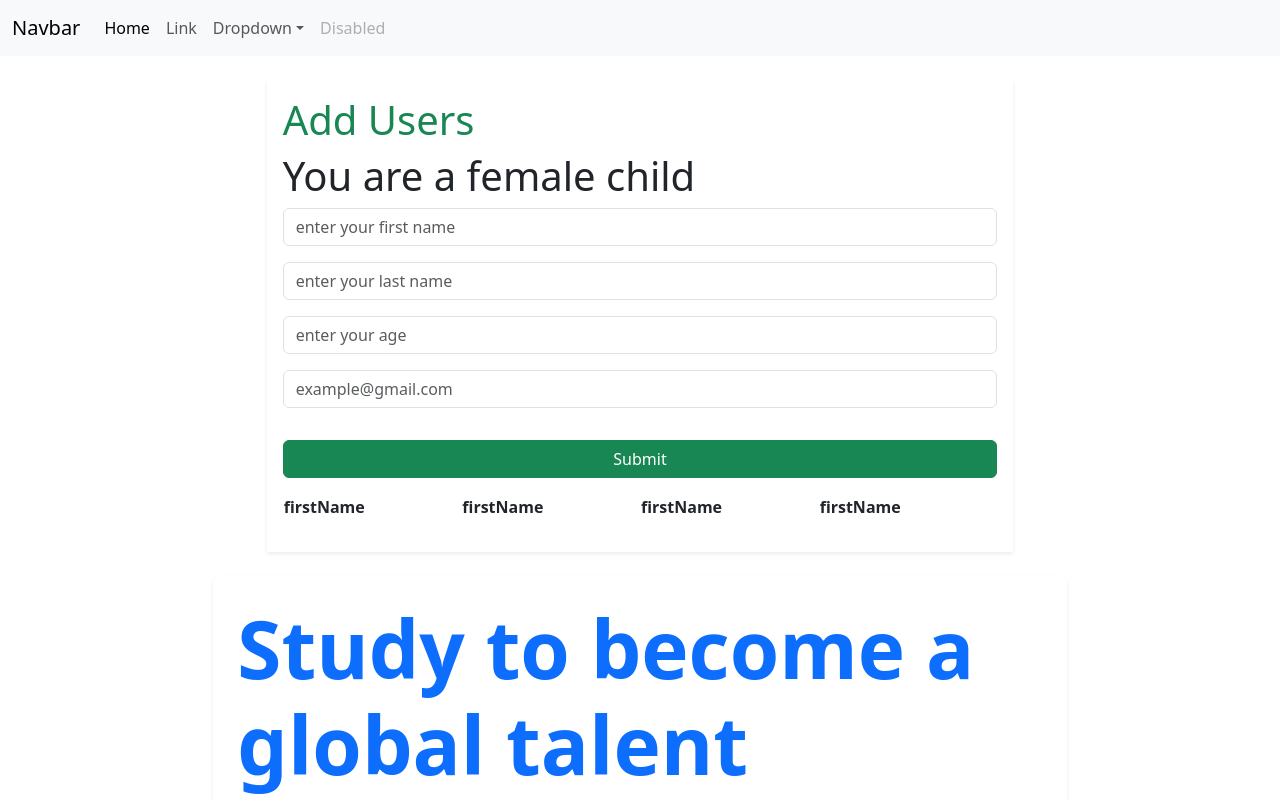
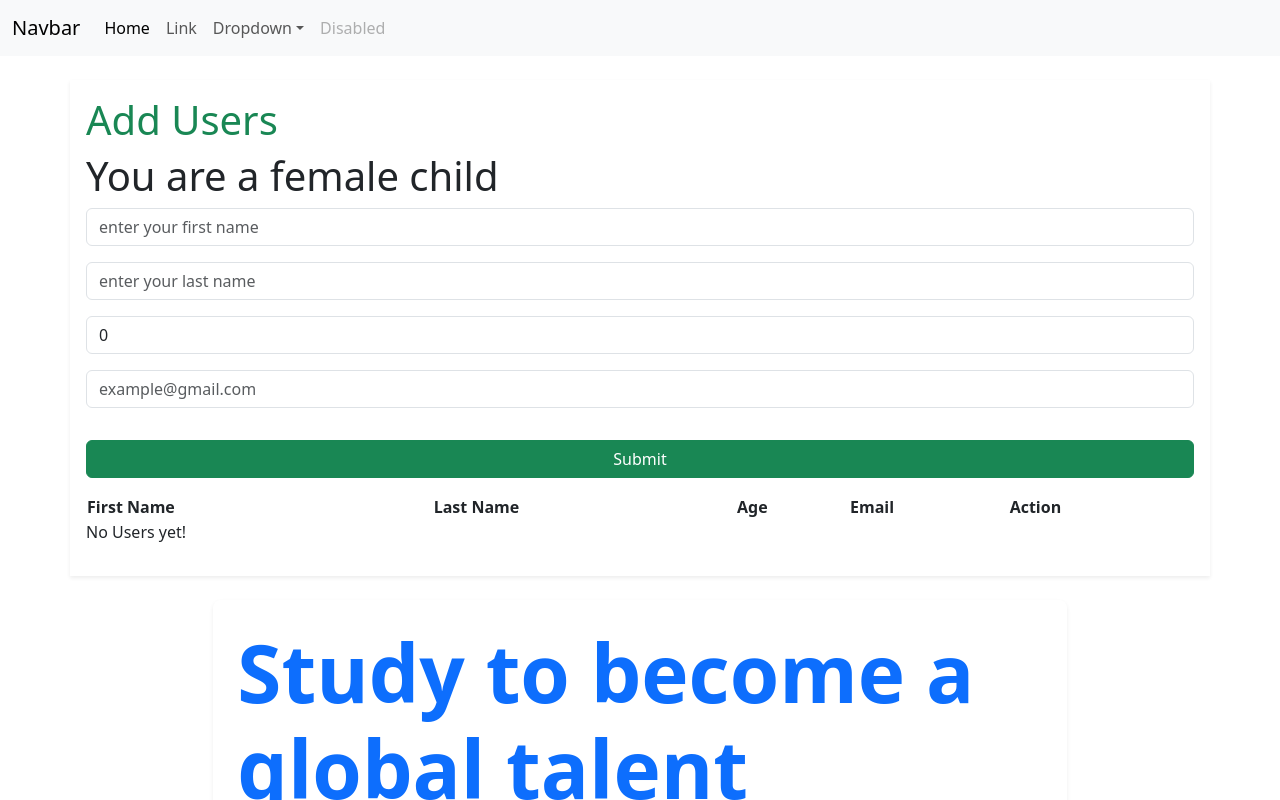
Before and after one commit to petertechy/jan_cohort_react, a React (Vite) app: page / in a window 1280 px wide. Shown: the top 800 px of the page. Built offline with nearby package versions, Linux system fonts and the light colour scheme.

Commit message:
fourth push

```diff
--- a/src/components/ProductPage.jsx
+++ b/src/components/ProductPage.jsx
@@ -1,61 +1,103 @@
 import React, { useState } from "react";
 
-
-
-
-
 const ProductPage = () => {
-    const [firstName, setfirstName] = useState("")
-    const [lastName, setlastName] = useState("")
-    const [age, setage] = useState(0)
-    const [email, setemail] = useState("")
-    const [allUsers, setallUsers] = useState([])
+  const [firstName, setfirstName] = useState("");
+  const [lastName, setlastName] = useState("");
+  const [age, setage] = useState(0);
+  const [email, setemail] = useState("");
+  const [allUsers, setallUsers] = useState([]);
+  const [editUsers, seteditUser] = useState(null)
 
   // const addUserFirstName = (event) =>{
   //     setfirstName(event.target.value)
   //     // alert("Workinggggg")
   // }
 
-    const handleSubmit = ()=>{
-        let newUser = {firstName, lastName, age, email}
-        setallUsers([...allUsers, newUser])
+  const handleSubmit = () => {
+    let newUser = { firstName, lastName, age, email };
+
+    if(editUsers !== null){
+      let updatedUser = [...allUsers]
+      updatedUser[editUsers] = newUser
+      setallUsers(updatedUser)
+      seteditUser(null) //Exit from edit mode
+    }else{
+    setallUsers([...allUsers, newUser]);
+    }
+
     // let copyOfObject = {...userObject, address: "Opic Oke-ilewo"}
     //spread operator ...
     // console.log(copyOfObject)
+    setfirstName("")
+    setlastName("")
+    setage(0)
+    setemail("")
+
+  };
+
+  let gender = "female";
+
+  const deleteUser = (index) => {
+    // console.log("clicked");
+    let confirmed = confirm("Are you sure you want to delete?")
+    if(confirmed){
+      let newAllUsers = [...allUsers]
+      newAllUsers.splice(index, 1)
+      // console.log(newAllUsers)
+      setallUsers(newAllUsers)
+    }
+  };
+
+  const editUser = (index) =>{
+    // console.log("yessssssss")
+    // console.log(index)
+    let userToEdit = allUsers[index];
+    // console.log(userToEdit)
+    setfirstName(userToEdit.firstName)
+    setlastName(userToEdit.lastName)
+    setage(userToEdit.age)
+    setemail(userToEdit.email)
+    seteditUser(index)
+
   }
 
-    let gender = "female"
-
   return (
-    <div className="mx-auto col-7 shadow-sm p-3 my-4">
+    <div className="mx-auto container shadow-sm p-3 my-4">
       <h1 className="text-success">Add Users</h1>
-      <h1>{gender == "male" ? "You are male child" : "You are a female child"}</h1>
+      <h1>
+        {gender == "male" ? "You are male child" : "You are a female child"}
+      </h1>
       <input
         className="mb-3 form-control"
         type="text"
         placeholder="enter your first name"
-        onChange={()=>setfirstName(event.target.value)}
+        onChange={() => setfirstName(event.target.value)}
+        value={firstName}
       />
       <input
         className="mb-3 form-control"
         type="text"
         placeholder="enter your last name"
-        onChange={()=>setlastName(event.target.value)}
+        onChange={() => setlastName(event.target.value)}
+        value={lastName}
       />
       <input
         className="mb-3 form-control"
         type="number"
         placeholder="enter your age"
-        onChange={()=>setage(event.target.value)}
+        onChange={() => setage(event.target.value)}
+        value={age}
       />
       <input
         className="mb-3 form-control"
         type="email"
         placeholder="example@gmail.com"
-        onChange={()=>setemail(event.target.value)}
+        onChange={() => setemail(event.target.value)}
+        value={email}
       />
-      <button onClick={handleSubmit} className="btn btn-success w-100 my-3">Submit</button>
-
+      <button onClick={handleSubmit} className="btn btn-success w-100 my-3">
+        {editUsers !== null  ? `Update User` : `Submit`}
+      </button>
 
       {/* {allUsers.map((users, index)=>(
         <div key={index}>
@@ -66,27 +108,31 @@ const ProductPage = () => {
         </div>
       ))} */}
 
-
       <table className="table table-stripped">
         <tr>
-        <th>firstName</th>
-        <th>firstName</th>
-        <th>firstName</th>
-        <th>firstName</th>
+          <th>First Name</th>
+          <th>Last Name</th>
+          <th>Age</th>
+          <th>Email</th>
+          <th>Action</th>
         </tr>
-        {allUsers.map((users, index)=>(
+        {allUsers == 0 ?
+      <div className="">No Users yet!</div> :
 
+        allUsers.map((users, index) => (
           <tr key={index}>
             <td>{users.firstName}</td>
             <td>{users.lastName}</td>
             <td>{users.age}</td>
             <td>{users.email}</td>
+            <button onClick={()=>editUser(index)} className="btn btn-warning me-3">Edit</button>
+            <button onClick={()=>deleteUser(index)} className="btn btn-danger">
+              Delete
+            </button>
           </tr>
-
-      ))}
-
+        ))
+      }
       </table>
-
     </div>
   );
 };
```
Lines whose indentation alone changed are shown as unchanged.
